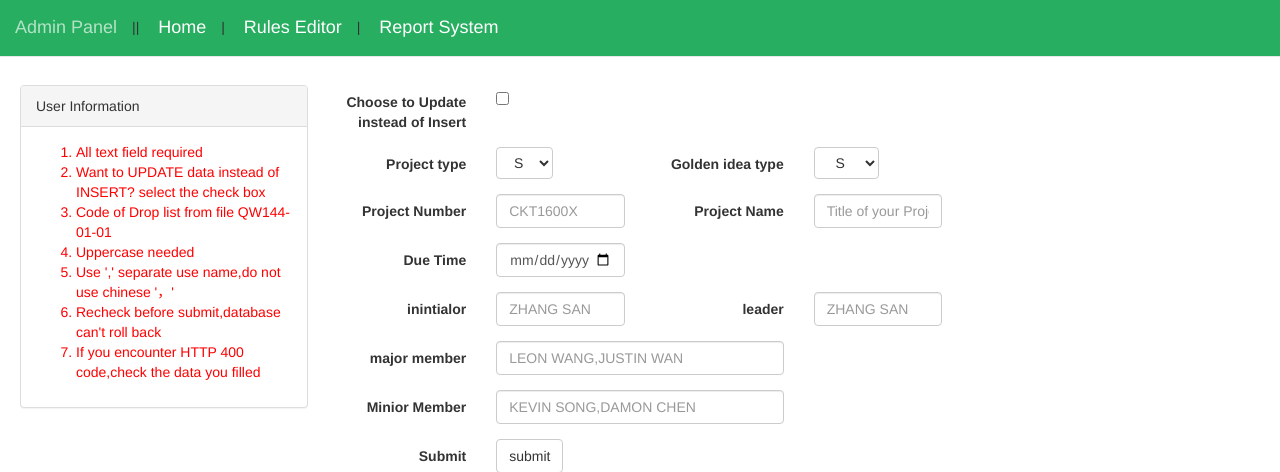
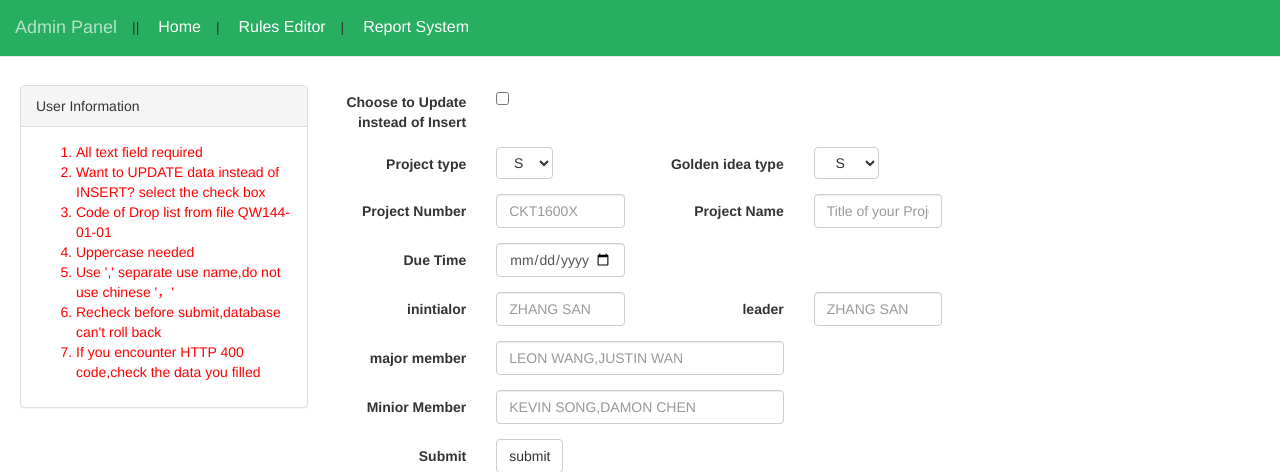
Before and after one commit to NegativeDearc/GreenBeltBonusSystem, a Python web app: template app/templates/admin.html in a window 1280 px wide. Shown: the top 472 px of the page. Run offline with Jinja, Linux system fonts and the light colour scheme; the template is opened without the code that fills it: most values are stand-ins (such as "Sample title", 1, 10 or a date in 2020).

Commit message:
统一了admin/report 界面样式

```diff
--- a/app/templates/admin.html
+++ b/app/templates/admin.html
@@ -14,9 +14,9 @@
 <body>
 <nav class="navbar navbar-default navbar-fixed-top" style="background-color: #27AE60">
     <a href="" style="color: white;font-size:18px;padding: 14px" class="btn btn-disabled disabled">Admin Panel</a>||
-    <a href="{{ url_for('index') }}" style="color: white;font-size:18px;padding: 14px" class="btn">Home</a>|
-    <a href="{{ url_for('rules') }}" style="color: white;font-size:18px;padding: 14px" class="btn">Rules Editor</a>|
-    <a href="{{ url_for('report') }}" style="color: white;font-size:18px;padding: 14px" class="btn">Report System</a>
+    <a href="{{ url_for('index') }}" style="color: white;font-size:16px;padding: 14px" class="btn">Home</a>|
+    <a href="{{ url_for('rules') }}" style="color: white;font-size:16px;padding: 14px" class="btn">Rules Editor</a>|
+    <a href="{{ url_for('report') }}" style="color: white;font-size:16px;padding: 14px" class="btn">Report System</a>
 </nav>
 
 <div class="row" style="padding-left:20px;padding-right: 20px;margin-top: 85px">
--- a/app/templates/report.html
+++ b/app/templates/report.html
@@ -17,9 +17,9 @@
 <body>
 <nav class="navbar navbar-default navbar-fixed-top" style="background-color: #27AE60">
     <a href="" style="color: white;font-size:18px;padding: 14px" class="btn btn-disabled disabled">Monthly Report System</a>||
-    <a href="{{ url_for('index') }}" style="color: white;font-size:18px;padding: 14px" class="btn">Home</a>|
-    <a href="{{ url_for('admin') }}" style="color: white;font-size:18px;padding: 14px" class="btn">Admin Panel</a>|
-    <a href="{{ url_for('rules') }}" style="color: white;font-size:18px;padding: 14px" class="btn">Rules Editor</a>
+    <a href="{{ url_for('index') }}" style="color: white;font-size:16px;padding: 14px" class="btn">Home</a>|
+    <a href="{{ url_for('admin') }}" style="color: white;font-size:16px;padding: 14px" class="btn">Admin Panel</a>|
+    <a href="{{ url_for('rules') }}" style="color: white;font-size:16px;padding: 14px" class="btn">Rules Editor</a>
 </nav>
 
 
```
